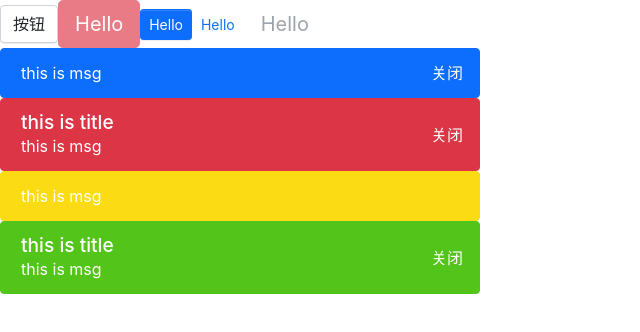
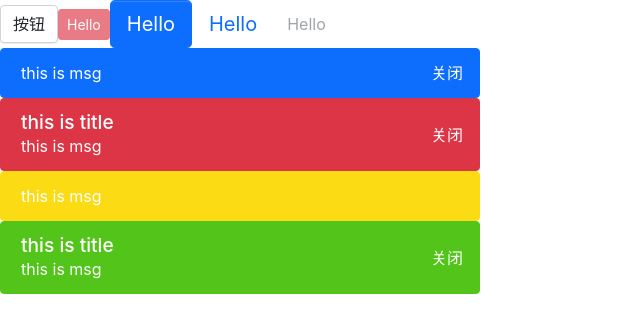
Before and after one commit to JINLE0703/jinle-ui, a React (Create React App) app: page / in a window 1280 px wide. Shown: the top 332 px of the page, without its empty margins (0-640 px from the left). Built offline with nearby package versions, Linux system fonts and the light colour scheme.

Commit message:
优化 button

```diff
--- a/src/App.tsx
+++ b/src/App.tsx
@@ -1,5 +1,5 @@
 import React from 'react';
-import Button, { ButtonType, ButtonSize } from './components/Button/button';
+import Button from './components/Button/button';
 // import alertDemo from './demos/alert';
 import Alert from './components/Alert/alert'
 
@@ -7,10 +7,10 @@ function App() {
   return (
     <div className="App">
       <Button></Button>
-      <Button btnType={ButtonType.Danger} size={ButtonSize.Large} disabled> Hello </Button>
-      <Button btnType={ButtonType.Primary} size={ButtonSize.Small}> Hello </Button>
-      <Button btnType={ButtonType.Link} size={ButtonSize.Small} href='https://cn.bing.com/' target="_blank"> Hello </Button>
-      <Button btnType={ButtonType.Link} size={ButtonSize.Large} disabled href='www.baidu.com'> Hello </Button>
+      <Button btnType='danger' disabled size='sm'> Hello </Button>
+      <Button btnType='primary' size='lg'> Hello </Button>
+      <Button btnType='link' size='lg' href='https://cn.bing.com/' target="_blank"> Hello </Button>
+      <Button btnType='link' disabled href='www.baidu.com'> Hello </Button>
       <Alert message="this is msg" />
       <Alert message="this is msg" title="this is title" type="danger" />
       <Alert message="this is msg" type="warning" closable={false} />
--- a/src/components/Button/button.tsx
+++ b/src/components/Button/button.tsx
@@ -1,17 +1,9 @@
 import React, { ButtonHTMLAttributes, AnchorHTMLAttributes } from 'react';
 import classNames from 'classnames';
 
-export enum ButtonSize {
-  Large = 'lg',
-  Small = 'sm',
-}
+export type ButtonSize = 'lg' | 'sm';
 
-export enum ButtonType {
-  Primary = 'primary',
-  Default = 'default',
-  Danger = 'danger',
-  Link = 'link',
-}
+export type ButtonType = 'primary' | 'default' | 'danger' | 'link';
 
 interface BaseButtonProps {
   className?: string; // 类名
@@ -29,19 +21,19 @@ export type ButtonProps = Partial<NativeButtonProps & AnchorButtonProps>; // 合
 const Button: React.FC<ButtonProps> = (props) => {
   const {
     className,
-    disabled,
+    disabled = false,
     size,
-    btnType,
-    children,
+    btnType = 'default',
+    children = '按钮',
     href,
     ...restProps // 剩余属性
   } = props;
   const classes = classNames('btn', className, {
     [`btn-${btnType}`]: btnType,
     [`btn-${size}`]: size,
-    disabled: btnType === ButtonType.Link && disabled,
+    disabled: btnType === 'link' && disabled,
   });
-  if (btnType === ButtonType.Link && href) {
+  if (btnType === 'link' && href) {
     return (
       <a className={classes} href={href} {...restProps}>
         {children}
@@ -56,10 +48,4 @@ const Button: React.FC<ButtonProps> = (props) => {
   }
 };
 
-Button.defaultProps = {
-  disabled: false,
-  btnType: ButtonType.Default,
-  children: '按钮',
-};
-
 export default Button;
```
